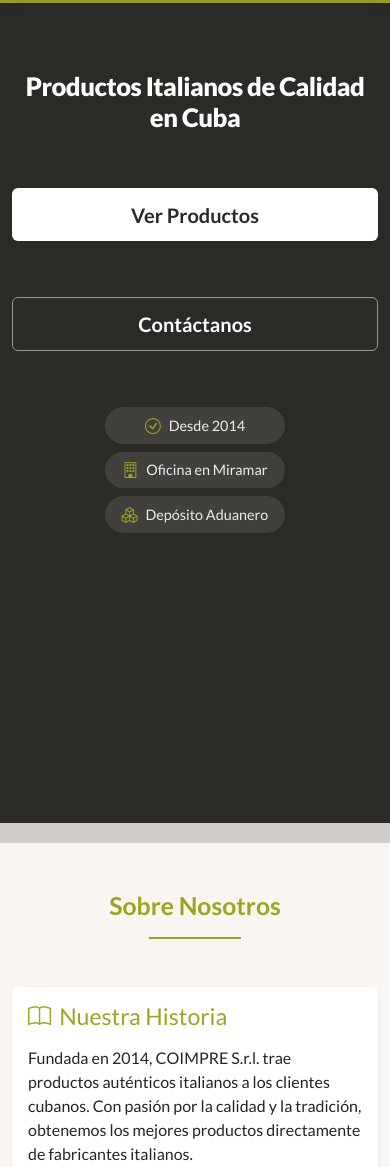
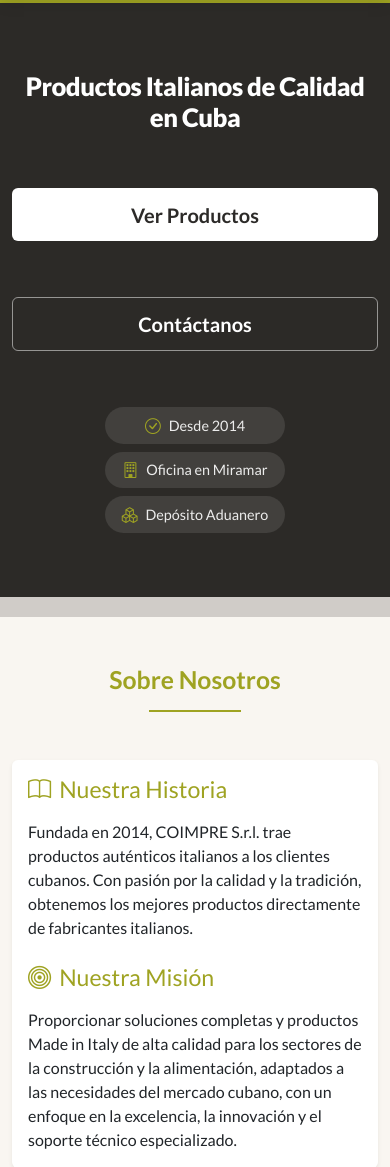
Before and after one commit to Manulynx/coimpres_cuba, a Django app: page / in a window 390 px wide. Shown: the part 177-1344 px from the top of the page. Run offline with Django 5.2, Linux system fonts and the light colour scheme; data that the repository does not hold is empty; some libraries are stand-ins or nearby versions.

Commit message:
hero section

```diff
--- a/coimpres_cuba/static/css/hero.css
+++ b/coimpres_cuba/static/css/hero.css
@@ -204,18 +204,18 @@
 @media (max-width: 767.98px) {
   .hero-collage {
     grid-template-columns: repeat(6, 1fr); /* 6 columnas en móviles */
-    grid-auto-rows: 7vh; /* Filas ligeramente más pequeñas */
+    grid-auto-rows: 6vh; /* Filas optimizadas */
     gap: 1px; /* Gap más pequeño */
     opacity: 0.5; /* Más visible */
     padding: 3px; /* Padding reducido */
-    min-height: 80vh; /* Altura mínima para asegurar llenado */
+    min-height: 65vh; /* Altura reducida */
   }
   .hero-collage .collage-item {
     border-radius: 3px;
   }
   .hero-content-wrapper { text-align: center; padding: 1.5rem 0 0.75rem; }
   .hero-title { font-size: 1.7rem; }
-  .hero-simplified { min-height: 80vh; /* Altura aumentada para tablet */ }
+  .hero-simplified { min-height: 65vh; /* Altura reducida para tablet */ }
 
   /* Trust indicators tablet centering */
   .hero-trust-indicators {
@@ -234,17 +234,17 @@
 @media (max-width: 575.98px) {
   .hero-collage {
     grid-template-columns: repeat(4, 1fr); /* 4 columnas en móviles pequeños */
-    grid-auto-rows: 6vh; /* Filas más pequeñas para mostrar más fotos */
+    grid-auto-rows: 5vh; /* Filas más pequeñas optimizadas */
     gap: 1px; /* Gap más pequeño para aprovechar mejor el espacio */
     opacity: 0.4; /* Ligeramente más visible */
     padding: 2px; /* Padding reducido */
-    min-height: 100vh; /* Asegurar que el grid cubra toda la altura */
+    min-height: 70vh; /* Altura reducida pero suficiente */
   }
   .hero-collage .collage-item {
     border-radius: 2px;
   }
 
-  .hero-simplified { min-height: 100vh; /* Altura completa en móvil */ }
+  .hero-simplified { min-height: 70vh; /* Altura reducida en móvil */ }
   .hero-title { font-size: 1.6rem; }
   .hero-btn-primary, .hero-btn-secondary { width: 100%; margin-bottom: 0.5rem; padding: 0.7rem 1rem; }
 
```
